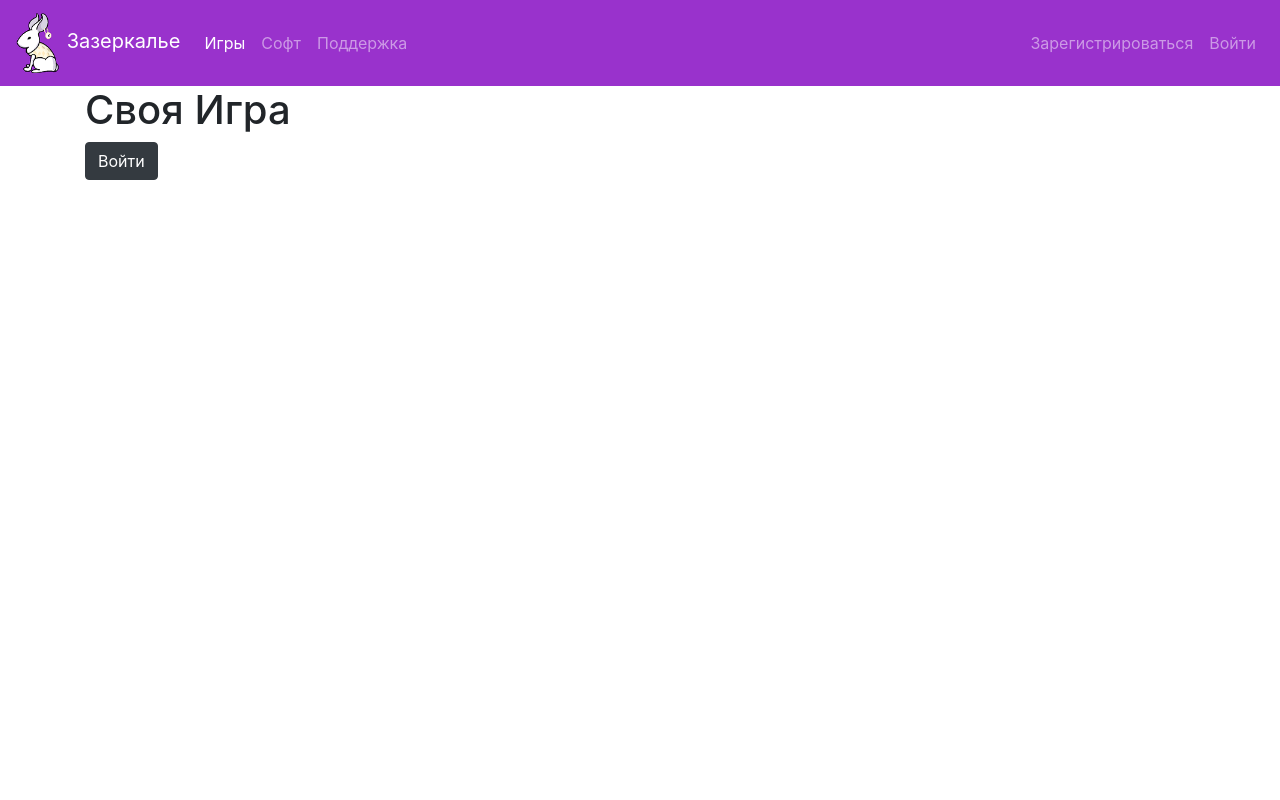
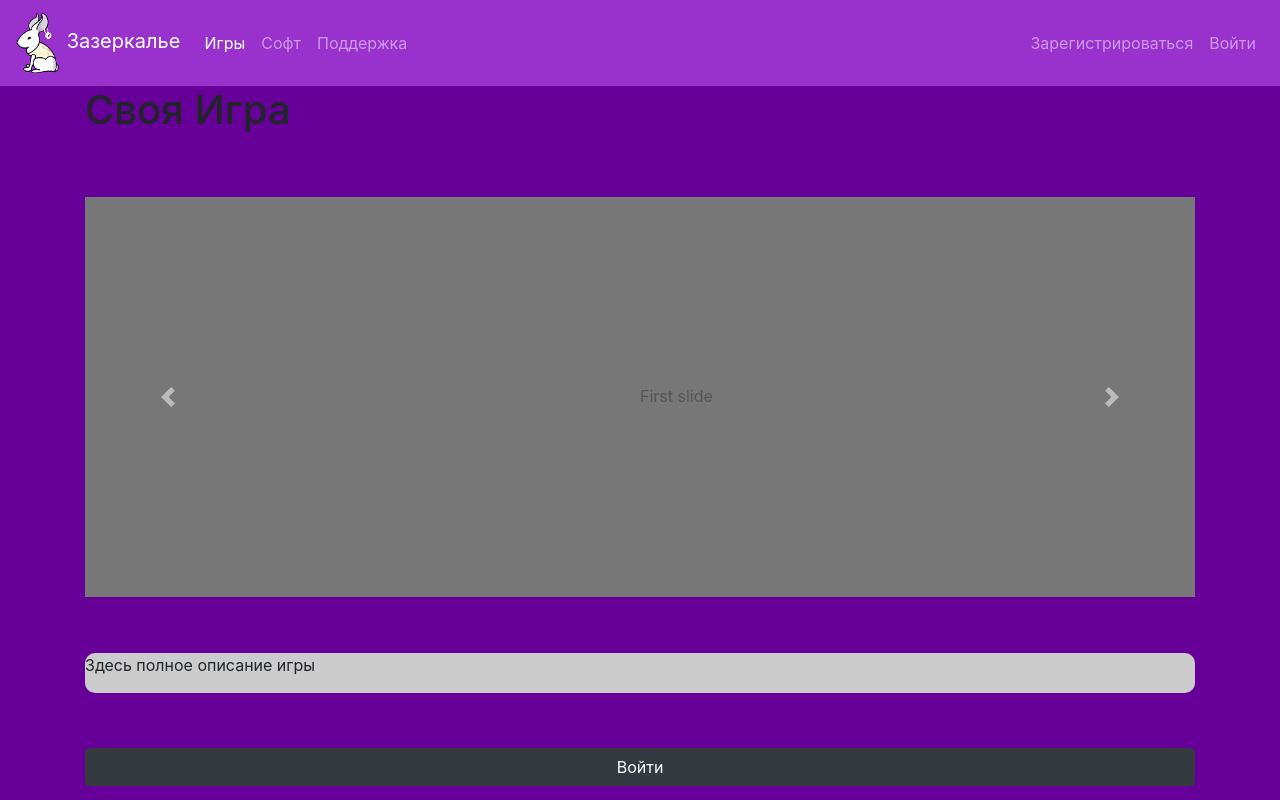
Before and after one commit to kolesov-alexandr/WSShop, a Flask app: a page that uses templates/header_temp.html in a window 1280 px wide. Run offline with Flask 2, Linux system fonts and the light colour scheme; data comes from the database, SQL or seed files in the repository; both versions use the stored data as it was after the commit; some libraries are stand-ins or nearby versions.

Commit message:
Adding some new structures in design.

```diff
--- a/main.py
+++ b/main.py
@@ -91,7 +91,10 @@ def logout():
 
 @app.route('/self_page&<login>')
 def self_page(login):
-    return render_template('self_page.html', title='Домашняя страница', login=login)
+    db_sess = db_session.create_session()
+    user = db_sess.query(User).filter(User.login == login).first()
+    user_apps = user.apps
+    return render_template('self_page.html', title='Домашняя страница', login=user.login, collection=user_apps)
 
 
 @app.route('/product_page&<name>')
@@ -103,7 +106,7 @@ def product_page(name):
 
 @app.route('/product_buy&<name>', methods=['GET', 'POST'])
 @login_required
-def news_delete(name):
+def buy_product(name):
     db_sess = db_session.create_session()
     user = db_sess.query(User).filter(User.id == flask_login.current_user.id).first()
     product = db_sess.query(App).filter(App.name == name).first()
@@ -112,7 +115,7 @@ def news_delete(name):
         db_sess.commit()
     else:
         abort(404)
-    return redirect('/')
+    return redirect('/index')
 
 
 if __name__ == '__main__':
--- a/static/wonderland_styles.css
+++ b/static/wonderland_styles.css
@@ -13,3 +13,25 @@
   justify-content: space-between;
 
 }
+
+body {
+background-color: #660099;
+
+}
+
+.card-img-bord{
+    padding: 5%;
+
+}
+
+.par-square{
+    background-color: #CCCCCC;
+    border-radius: 10px;
+}
+
+.flex-block{
+    display: flex;
+  flex-direction: column;
+  justify-content: space-between;
+  height: 700px;
+}
--- a/templates/header_temp.html
+++ b/templates/header_temp.html
@@ -29,8 +29,8 @@
       </li>
     </ul>
         {% if current_user.is_authenticated %}
-            <a class="nav-link p-2" href="/logout">Выйти</a>
-            <a class="nav-link p-2" href="/self_page&{{current_user.login}}">{{current_user.name}}</a>
+            <a type="button" class="btn btn-secondary btn-lg" href="/logout">Выйти</a>
+            <a type="button" class="btn btn-lg btn-light" href="/self_page&{{current_user.login}}">{{current_user.name}}</a>
         {% else %}
             <ul class="navbar-nav flex-row ml-md-auto d-none d-md-flex">
               <li class="nav-item">
--- a/templates/index.html
+++ b/templates/index.html
@@ -4,8 +4,8 @@
 <div class="flex-container">
 {% for item in apps%}
 
-<div class="card text-center" style="width: 18rem;">
-  <img src="../static/soft_images/{{item.id}}.png" class="card-img-top" alt="...">
+<div class="card text-center" style="width: 18rem; background-color: #CC66FF;">
+  <img src="../static/soft_images/{{item.id}}.png" class="card-img-top card-img-bord" alt="...">
   <div class="card-body flex-card">
     <h5 class="card-title">{{item.name}}</h5>
     <p class="card-text">{{item.description}}</p>
--- a/templates/product_page.html
+++ b/templates/product_page.html
@@ -1,10 +1,43 @@
 {% extends "header_temp.html" %}
 
 {% block content %}
+<div class="flex-block">
+
 <h1>{{product.name}}</h1>
+
+  <div id="carouselExampleInterval" class="carousel slide" data-ride="carousel">
+    <div class="carousel-inner">
+      <div class="carousel-item active" data-interval="10000">
+        <svg class="bd-placeholder-img bd-placeholder-img-lg d-block w-100" width="800" height="400" xmlns="http://www.w3.org/2000/svg" preserveAspectRatio="xMidYMid slice" focusable="false" role="img" aria-label="Placeholder: First slide"><title>Placeholder</title><rect fill="#777" width="100%" height="100%" /><text fill="#555" dy=".3em" x="50%" y="50%">First slide</text></svg>
+      </div>
+      <div class="carousel-item" data-interval="2000">
+        <svg class="bd-placeholder-img bd-placeholder-img-lg d-block w-100" width="800" height="400" xmlns="http://www.w3.org/2000/svg" preserveAspectRatio="xMidYMid slice" focusable="false" role="img" aria-label="Placeholder: Second slide"><title>Placeholder</title><rect fill="#666" width="100%" height="100%" /><text fill="#444" dy=".3em" x="50%" y="50%">Second slide</text></svg>
+      </div>
+      <div class="carousel-item">
+        <svg class="bd-placeholder-img bd-placeholder-img-lg d-block w-100" width="800" height="400" xmlns="http://www.w3.org/2000/svg" preserveAspectRatio="xMidYMid slice" focusable="false" role="img" aria-label="Placeholder: Third slide"><title>Placeholder</title><rect fill="#555" width="100%" height="100%" /><text fill="#333" dy=".3em" x="50%" y="50%">Third slide</text></svg>
+      </div>
+    </div>
+    <a class="carousel-control-prev" href="#carouselExampleInterval" role="button" data-slide="prev">
+      <span class="carousel-control-prev-icon" aria-hidden="true"></span>
+      <span class="sr-only">Previous</span>
+    </a>
+    <a class="carousel-control-next" href="#carouselExampleInterval" role="button" data-slide="next">
+      <span class="carousel-control-next-icon" aria-hidden="true"></span>
+      <span class="sr-only">Next</span>
+    </a>
+  </div>
+
+  <div class="par-square">
+    <p>
+      Здесь полное описание игры
+    </p>
+  </div>
 {% if current_user.is_authenticated %}
-<a href="/product_buy/{{product.name}}" class="btn btn-dark">купить за {{product.price}}₽</a>
+<a href="/product_buy&{{product.name}}" class="btn btn-dark">купить за {{product.price}}₽</a>
 {% else %}
 <a class="btn btn-dark" href="/login">Войти</a>
 {% endif %}
+
+  <!-- ЗДЕСЬ можно сделать комментарии к играм -->
+</div>
 {% endblock %}
```
Also changed, not shown: templates/self_page.html (+7 -1 lines), db/blogs.db.
